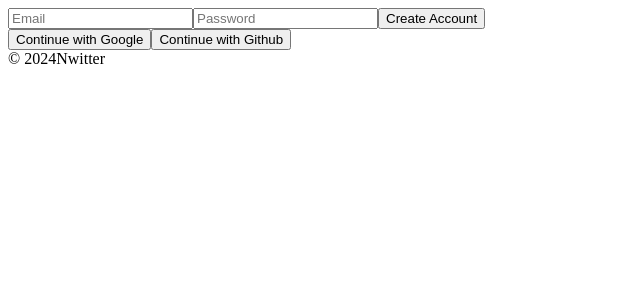
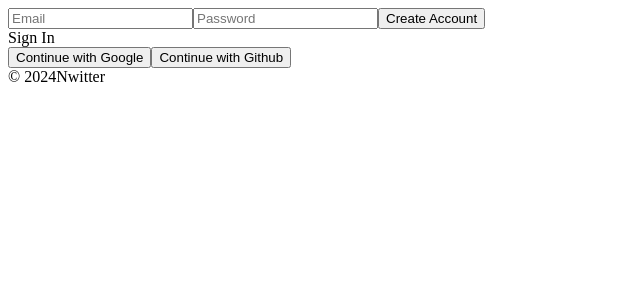
Before and after one commit to joamksh/nwitter, a React (Create React App) app: page /#/ in a window 1280 px wide. Shown: the top 300 px of the page, without its empty margins (0-640 px from the left). Built offline with nearby package versions, Linux system fonts and the light colour scheme; no server answers.

Commit message:
4-4 complete

```diff
--- a/src/routes/Auth.js
+++ b/src/routes/Auth.js
@@ -36,6 +36,8 @@ const Auth = () => {
     }
   };
 
+  const toggleAccount = () => setNewAccount((prev) => !prev);
+
   return (
     <div>
       <form onSubmit={onSubmit}>
@@ -61,6 +63,9 @@ const Auth = () => {
         />
         {error}
       </form>
+      <span onClick={toggleAccount}>
+        {newAccount ? "Sign In" : "Create Account"}
+      </span>
       <div>
         <button>Continue with Google</button>
         <button>Continue with Github</button>
```
